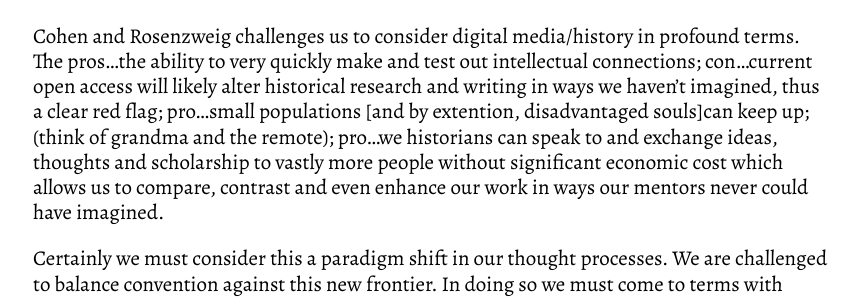
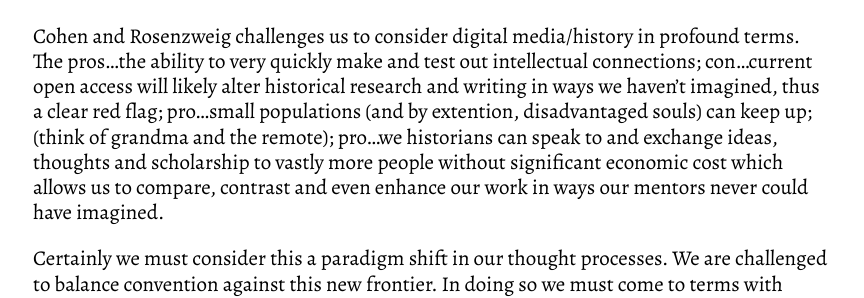
Before and after one commit to chadblack/history580, a Jekyll site: the page built from _posts/2013-09-02-observations-from-class.md, in a window 1280 px wide. Shown: the part 263-561 px from the top of the page, without its empty margins (207-1071 px from the left). Built offline with Jekyll 4.4.1, drawn with Linux system fonts in a browser that asks for light colours; some web fonts are replaced; Markdown is read by kramdown in place of the engine named in the settings; comment, search, counter and statistics services are not loaded.

```diff
--- a/_posts/2013-09-02-observations-from-class.md
+++ b/_posts/2013-09-02-observations-from-class.md
@@ -7,7 +7,7 @@ author: gallagherheroes
 
 interesting discussion today...bifurcated brain...price of gain v. information overload...multi-tasking a necessity in the future? Once best, now absolete? Is the dumbest generation a valid assertion?
 
-Cohen and Rosenzweig challenges us to consider digital media/history in profound terms. The pros...the ability to very quickly make and test out intellectual connections; con...current open access will likely alter historical research and writing in ways we haven't imagined, thus a clear red flag; pro...small populations [and by extention, disadvantaged souls]can keep up; (think of grandma and the remote); pro...we historians can speak to and exchange ideas, thoughts and scholarship to vastly more people without significant economic cost which allows us to compare, contrast and even enhance our work in ways our mentors never could have imagined.
+Cohen and Rosenzweig challenges us to consider digital media/history in profound terms. The pros...the ability to very quickly make and test out intellectual connections; con...current open access will likely alter historical research and writing in ways we haven't imagined, thus a clear red flag; pro...small populations (and by extention, disadvantaged souls) can keep up; (think of grandma and the remote); pro...we historians can speak to and exchange ideas, thoughts and scholarship to vastly more people without significant economic cost which allows us to compare, contrast and even enhance our work in ways our mentors never could have imagined.
 
 Certainly we must consider this a paradigm shift in our thought processes. We are challenged to balance convention against this new frontier. In doing so we must come to terms with problems of quality, authenticity, authority and durability.
 
```
Also changed, not shown: _posts/2013-09-02-reflections-upon-mccluhan.md (+1 -1 lines).
